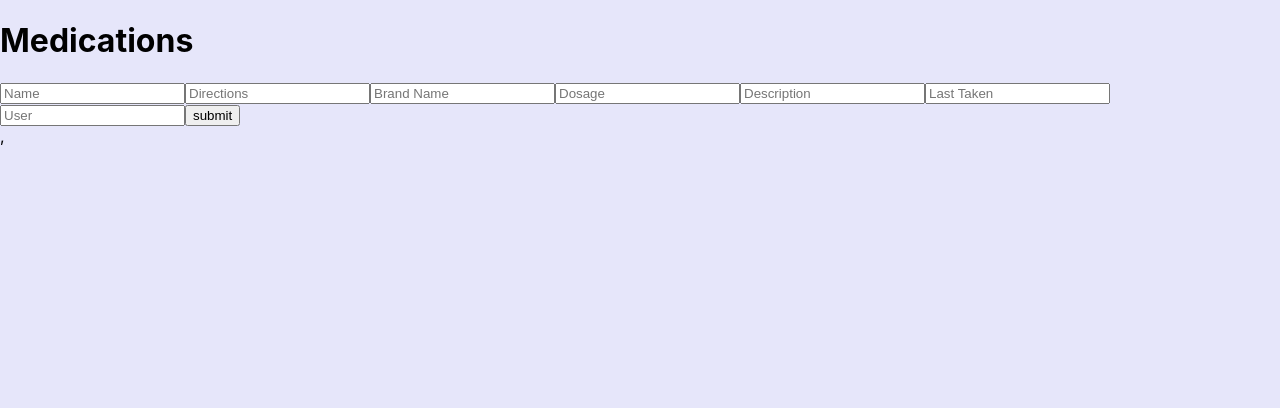
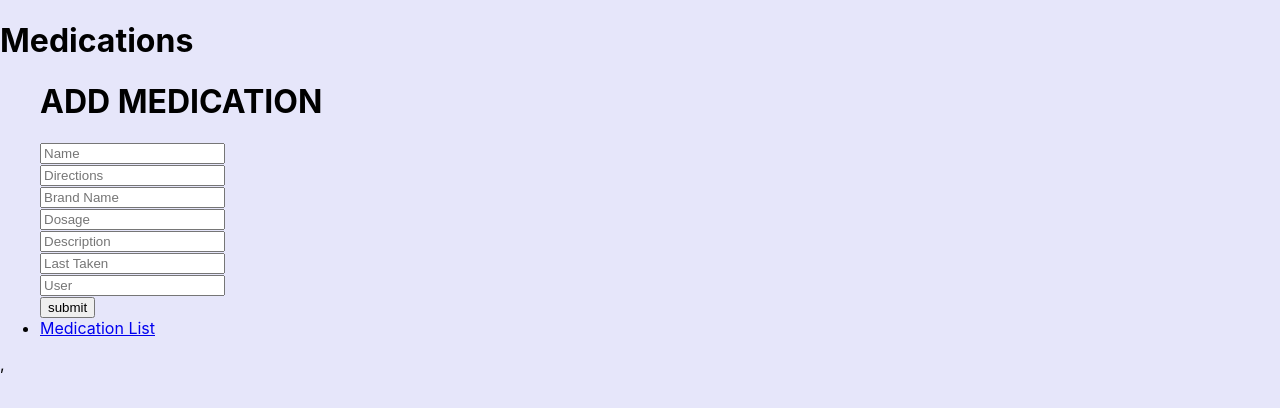
Before and after one commit to andresanunezt/medication-tracker-frontend, a React (Create React App) app: page /medications/new in a window 1280 px wide. Shown: the top 408 px of the page. Built offline with nearby package versions, Linux system fonts and the light colour scheme.

Commit message:
can now add/ delete and update medication's time

```diff
--- a/src/App.js
+++ b/src/App.js
@@ -7,6 +7,8 @@ import  Medications  from './components/Medications';
 import NewMedicationForm from './components/NewMedicationForm';
 
 import EditMedicationForm from './components/EditMedicationForm';
+
+import Navbar from './components/Navbar';
 
 import { BrowserRouter as Router, Switch, Route } from 'react-router-dom';
 
@@ -24,9 +26,10 @@ render() {
     <h1>Medications</h1>
 
     <Router>
+    <Navbar />
     <Switch>
     <Route exact path="/medications" component={ Medications } />
-    <Route exact path="/medications/new" component={ NewMedicationForm } />
+    {/* <Route exact path="/medications/new" component={ NewMedicationForm } /> */}
     <Route exact path="/medications/:id/edit" component={ EditMedicationForm} />
       {/* <Medications/>
 
--- a/src/components/EditMedicationForm.js
+++ b/src/components/EditMedicationForm.js
@@ -42,8 +42,8 @@ class EditMedicationForm extends Component{
         console.log(this.state)
         console.log(this.props)
 
-        this.props.editMedication( this.state)
-
+        this.props.editMedication(this.state)
+        this.props.history.push('/medications')
 
 
     }
@@ -70,6 +70,8 @@ class EditMedicationForm extends Component{
 
         <div>
 
+        <h5> Medication: {this.props.medication.name}</h5>
+        <h5> Dosage: {this.props.medication.medication_dose}</h5>
             <form onSubmit={this.submitHandler}>
 
                 <input type="text" placeholder="Last Taken" value={this.state.last_taken} onChange={this.onChangeHandler}
--- a/src/components/Medication.js
+++ b/src/components/Medication.js
@@ -8,7 +8,8 @@ import { connect } from 'react-redux'
 
 import EditMedicationForm from "./EditMedicationForm"
 
-import { NavLink } from 'react-router-dom'
+// import { NavLink } from 'react-router-dom'
+import { BrowserRouter as Router, Switch, Route, NavLink, Link } from 'react-router-dom';
 
 import DeleteMedicationButton from "./DeleteMedicationButton.js";
 
@@ -33,7 +34,7 @@ class Medication extends Component  {
         //         <h3>Description: {this.props.medication.medication_description} </h3>
         //         <h3>Last Taken: {this.props.medication.last_taken} </h3>
         //     </div>
-
+        // <Router>
 
                     <Card style={cardStyle} data-id={this.props.key}>
                     <Card.Body>
@@ -49,7 +50,11 @@ class Medication extends Component  {
                 </Card.Body>
 
                 {/* <EditMedicationForm medication={this.props.medication} /> */}
+
+                {/* <Route exact path="/medications/:id/edit" component={ EditMedicationForm} /> */}
+
                 <NavLink to={`/medications/${this.props.medication.id}/edit`}><button className="btn" onClick={()=>this.props.editMedication(this.props.medication)}>Edit</button></NavLink>
+
             </Card>
 
 
@@ -61,8 +66,9 @@ class Medication extends Component  {
 }
 
 const cardStyle = {
+
     width: '18rem',
-    border: 'solid',
+    border: '3px solid green',
     marginBottom: 50,
     marginTop: 50,
     paddingBottom: 25,
--- a/src/components/Medications.js
+++ b/src/components/Medications.js
@@ -4,7 +4,7 @@ import { connect } from 'react-redux'
 
 import { fetchAllMeds } from '../redux/actions/index.js'
 // import { NavLink } from 'react-router-dom'
-
+// import { BrowserRouter as Router, Switch, Route, NavLink } from 'react-router-dom';
 import NewMedicationForm from './NewMedicationForm';
 
 import Medication from "./Medication.js";
@@ -47,6 +47,7 @@ class Medications extends Component{
         {meds}
 {/* <NewMedicationForm /> */}
 
+
         </>)
 
     }
--- /dev/null
+++ b/src/components/Navbar.js
@@ -0,0 +1,28 @@
+import React from 'react'
+import { BrowserRouter as Router, Switch, Route, NavLink } from 'react-router-dom';
+import NewMedicationForm from './NewMedicationForm';
+
+const Navbar = () => {
+    return (
+        <div className="navbar">
+            <ul className="navlinks-list">
+
+        <Router>
+        <Switch>
+        <Route exact path="/medications/new" component={ NewMedicationForm } />
+
+    <li className="navlink-li"><NavLink className="navlink-item" to="/medications/new">Add New Medication</NavLink></li>
+      {/* <Medications/>
+
+     <NewMedicationForm /> */}
+     </Switch>
+     </Router>
+
+                <li className="navlink-li"><NavLink className="navlink-item" to="/medications">Medication List</NavLink></li>
+                {/* <li className="navlink-li"><NavLink className="navlink-item" to="/medications/new">Add New Medication</NavLink></li> */}
+            </ul>
+        </div>
+    )
+}
+
+export default Navbar
--- a/src/components/NewMedicationForm.js
+++ b/src/components/NewMedicationForm.js
@@ -57,30 +57,30 @@ class NewMedicationForm extends Component{
         return(<>
 
         <div>
-
+            <h1> ADD MEDICATION</h1>
             <form onSubmit={this.submitHandler}>
 
                 <input type="text" placeholder="Name" value={this.state.name} onChange={this.onChangeHandler}
                     name="name"
-                />
+                /> <br></br>
                 <input type="text" placeholder="Directions" value={this.state.directions} onChange={this.onChangeHandler}
                     name="directions"
-                />
+                /> <br></br>
                 <input type="text" placeholder="Brand Name" value={this.state.brand_name} onChange={this.onChangeHandler}
                     name="brand_name"
-                />
+                /><br></br>
                 <input type="text" placeholder="Dosage" value={this.state.medication_dose} onChange={this.onChangeHandler}
                     name="medication_dose"
-                />
+                />    <br></br>
                 <input type="textarea" placeholder="Description" value={this.state.medication_description} onChange={this.onChangeHandler}
                     name="medication_description"
-                />
+                /><br></br>
                 <input type="text" placeholder="Last Taken" value={this.state.last_taken} onChange={this.onChangeHandler}
                     name="last_taken"
-                />
+                />  <br></br>
                 <input type="integer" placeholder="User" value={this.state.user_id} onChange={this.onChangeHandler}
                     name="user_id"
-                />
+                />   <br></br>
                 <input type="submit" value="submit"/>
             </form>
 
```
Also changed, not shown: src/components/Home.js (added).
